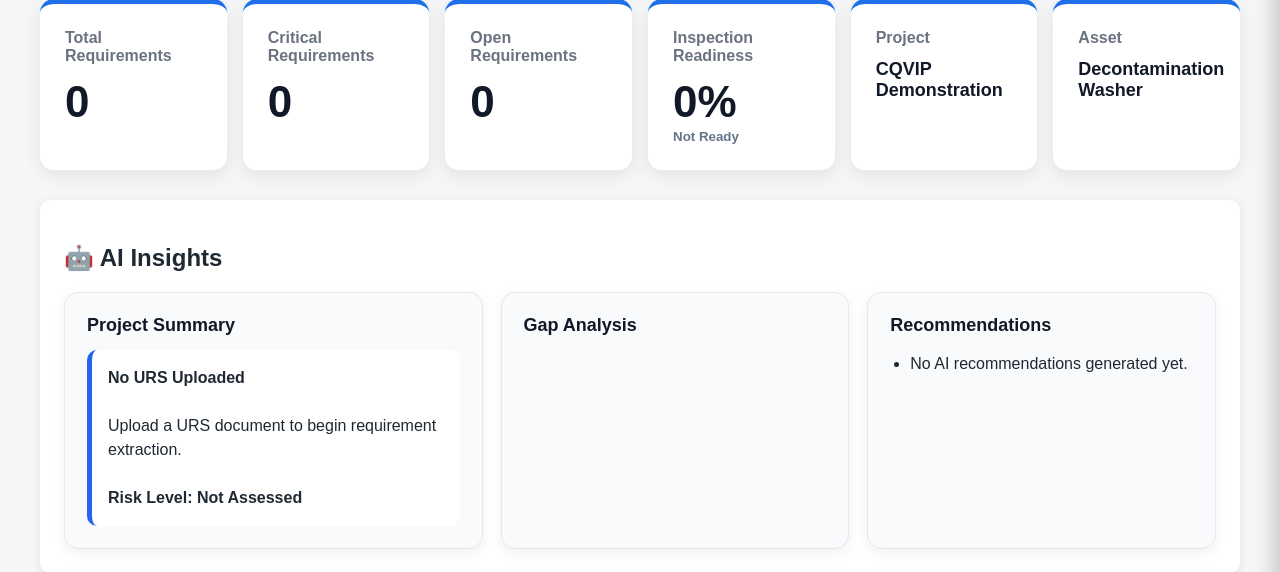
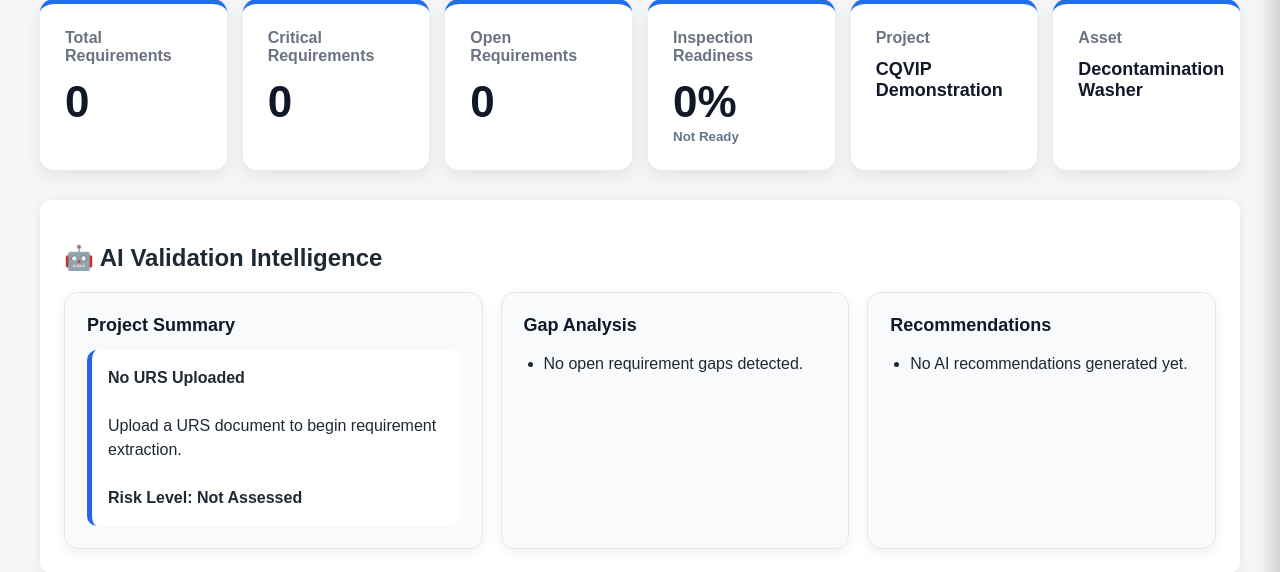
Before and after one commit to gjoanis/CQVIP, a FastAPI app: page / in a window 1280 px wide. Shown: the part 162-734 px from the top of the page. Run offline with FastAPI, Linux system fonts and the light colour scheme.

Commit message:
Initial CQVIP working prototype

```diff
--- a/web/templates/index.html
+++ b/web/templates/index.html
@@ -55,7 +55,7 @@
 
    <div class="section">
 
-    <h2>🤖 AI Insights</h2>
+    <h2>🤖 AI Validation Intelligence</h2>
 
     <div class="ai-grid">
 
@@ -85,7 +85,7 @@
 
             <ul>
 
-            {% for gap in dashboard.ai_gaps %}
+            {% for gap in dashboard.ai_gap_analysis %}
 
                 <li>{{ gap }}</li>
 
```
